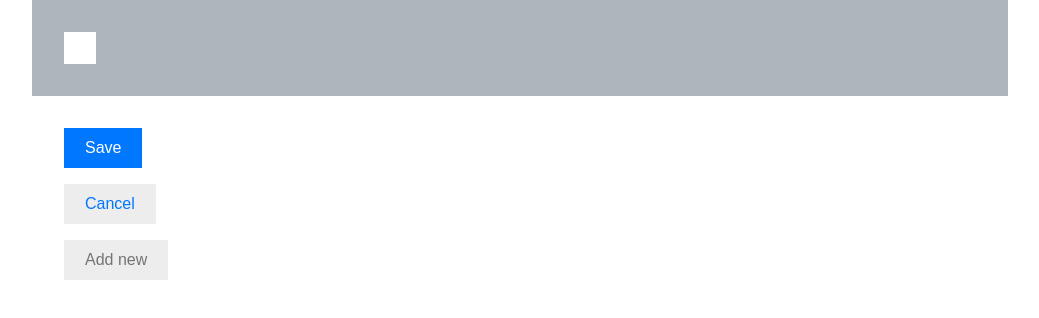
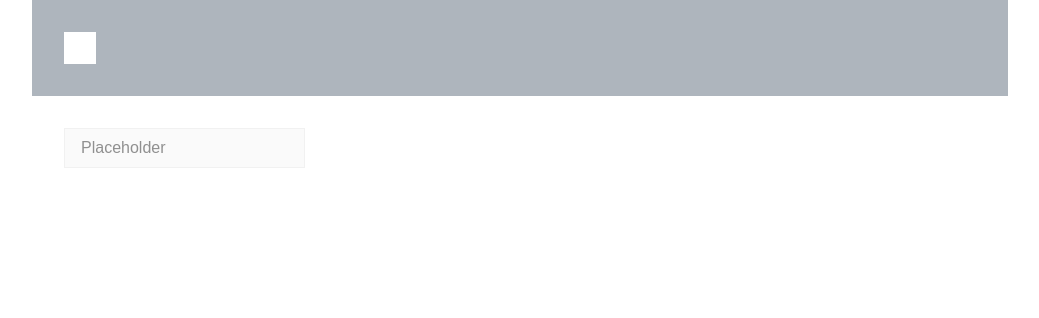
Before and after one commit to fu4303/react-table-test, a React (Create React App) app: page / in a window 1280 px wide. Shown: the top 318 px of the page, without its empty margins (120-1159 px from the left). Built offline with nearby package versions, Linux system fonts and the light colour scheme.

Commit message:
feat(input): create input component

```diff
--- /dev/null
+++ b/src/components/Input/index.tsx
@@ -0,0 +1,6 @@
+import * as React from 'react';
+import StyledInput, { IStyledInput } from './styled/StyledInput';
+
+const Input = React.forwardRef<HTMLInputElement, IStyledInput>((props, ref) => <StyledInput ref={ref} {...props} />);
+
+export default Input;
--- /dev/null
+++ b/src/components/Input/styled/StyledInput.tsx
@@ -0,0 +1,36 @@
+import { InputHTMLAttributes } from 'react';
+import styled, { ThemeProps, DefaultTheme } from 'styled-components';
+
+export interface IStyledInput extends InputHTMLAttributes<HTMLInputElement> {
+  fullWidth?: boolean;
+}
+
+const StyledInput = styled.input<IStyledInput & ThemeProps<DefaultTheme>>`
+  font-size: 16px;
+  font-weight: 500;
+  height: 40px;
+  border-radius: 0;
+  border-style: solid;
+  border-width: 1px;
+  border-color: #f1f1f1;
+  padding: 0 ${(props) => props.theme.spacing.baseSpace * 2}px;
+  color: ${(props) => props.theme.colors.text.dark};
+  background-color: ${(props) => props.theme.colors.bg.light};
+  width: ${(props) => (props.fullWidth ? '100%' : '')};
+
+  &::placeholder {
+    color: ${(props) => props.theme.colors.text.light};
+  }
+
+  &:focus {
+    box-shadow: 0 0 0 2px white, 0 0 0 4px ${(props) => props.theme.colors.primary};
+    outline: none;
+  }
+
+  &:disabled {
+    cursor: not-allowed;
+    opacity: 0.8;
+  }
+`;
+
+export default StyledInput;
--- a/src/domain/Home/index.tsx
+++ b/src/domain/Home/index.tsx
@@ -1,19 +1,23 @@
 import * as React from 'react';
 import { Layout } from '../../components';
-import Button from '../../components/Button';
+import Input from '../../components/Input';
 
-const Home = () => (
-  <Layout>
-    <div style={{ marginBottom: '1rem' }}>
-      <Button variant="primary">Save</Button>
-    </div>
-    <div style={{ marginBottom: '1rem' }}>
-      <Button variant="secondary">Cancel</Button>
-    </div>
-    <div style={{ marginBottom: '1rem' }}>
-      <Button variant="default">Add new</Button>
-    </div>
-  </Layout>
-);
+const Home = () => {
+  const [value, setValue] = React.useState('');
+  return (
+    <Layout>
+      <div style={{ marginBottom: '1rem' }}>
+        <Input
+          type="text"
+          placeholder="Placeholder"
+          aria-label="test"
+          value={value}
+          onChange={(e) => setValue(e.target.value)}
+        />
+        <div>{value}</div>
+      </div>
+    </Layout>
+  );
+};
 
 export default Home;
```
